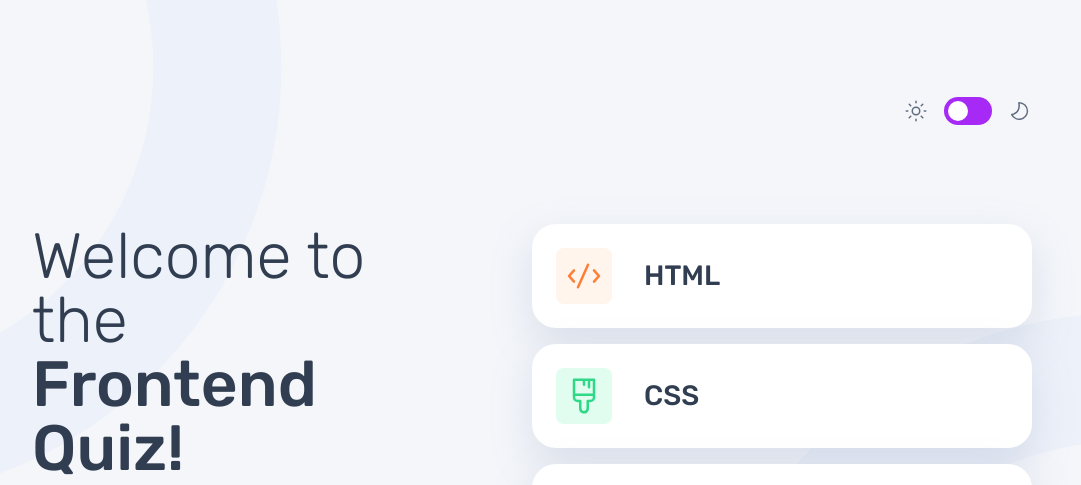
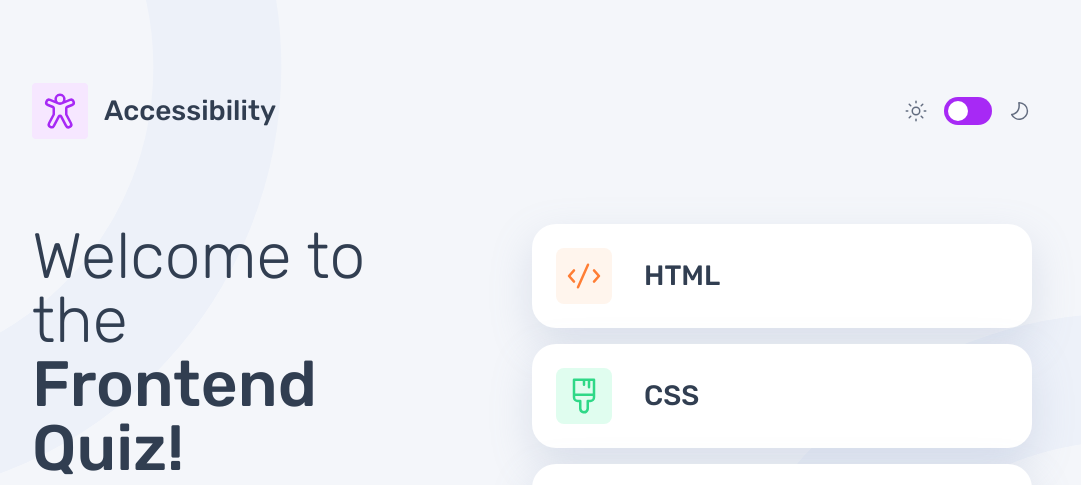
Before and after one commit to danilo2420/FEM_FrontendQuizApp, a plain HTML site: page index.html in a window 1280 px wide. Shown: the top 485 px of the page, without its empty margins (108-1189 px from the left). Drawn offline with Linux system fonts and the light colour scheme.

Commit message:
Create basic page manager

```diff
--- a/index.html
+++ b/index.html
@@ -8,6 +8,7 @@
 
   <link rel="stylesheet" href="styles/style.css">
   <script defer src="scripts/typographies.js"></script>
+  <script defer src="scripts/pagemanager.js"></script>
   <script defer src="scripts/darkmode.js"></script>
   <script defer src="scripts/main.js"></script>
 </head>
--- a/scripts/main.js
+++ b/scripts/main.js
@@ -6,6 +6,7 @@ let questionsCurrent;
 let topicCurrent;
 
 function main() {
+    return; // Not doing anything here at the moment
     // Load data
     fetch('data/data.json')
         .then((response) => {
--- /dev/null
+++ b/scripts/pagemanager.js
@@ -0,0 +1,63 @@
+console.log("Hello from pagemanager.js");
+
+
+const pageManager = {
+    pages: {
+        "START_MENU": [
+            ".topSection__leftSection",
+            ".bottomSection__leftSection__startMenu",
+            ".bottomSection__rightSection__startMenu"
+        ],
+        "QUESTION": [
+            ".bottomSection__leftSection__question",
+            ".bottomSection__rightSection__question"
+        ],
+        "SCORE": [
+            ".bottomSection__leftSection__score",
+            ".bottomSection__rightSection__score"
+        ]
+    },
+    hideInsteadOfDisplayNone : [
+        ".topSection__leftSection"
+    ],
+    pageMap: {
+        0: "START_MENU",
+        1: "QUESTION",
+        2: "SCORE"
+    },
+    setPage: (index) => {
+        // Validate page index
+        if (index < 0 || index >= Object.keys(pageManager.pages).length) {
+            console.log("Invalid index in pageManager.setPage");
+            index = 0;
+        }
+
+        // Hide everything first
+        for (const pageElements of Object.values(pageManager.pages)) {
+            for (const pageElement of pageElements) {
+                const component = document.querySelector(pageElement);
+                if (!component) continue;
+
+                if (pageManager.hideInsteadOfDisplayNone.includes(pageElement)) {
+                    component.classList.add('hidden');
+                } else {
+                    component.classList.add('nonvisible');
+                }
+            }
+        }
+
+        // Make the selected page's components visible
+        for (const pageElement of pageManager.pages[pageManager.pageMap[index]]) {
+            const component = document.querySelector(pageElement);
+            if (!component) continue;
+
+            if (pageManager.hideInsteadOfDisplayNone.includes(pageElement)) {
+                component.classList.remove('hidden');
+            } else {
+                component.classList.remove('nonvisible');
+            }
+        }
+    }
+}
+
+pageManager.setPage(5);
```
